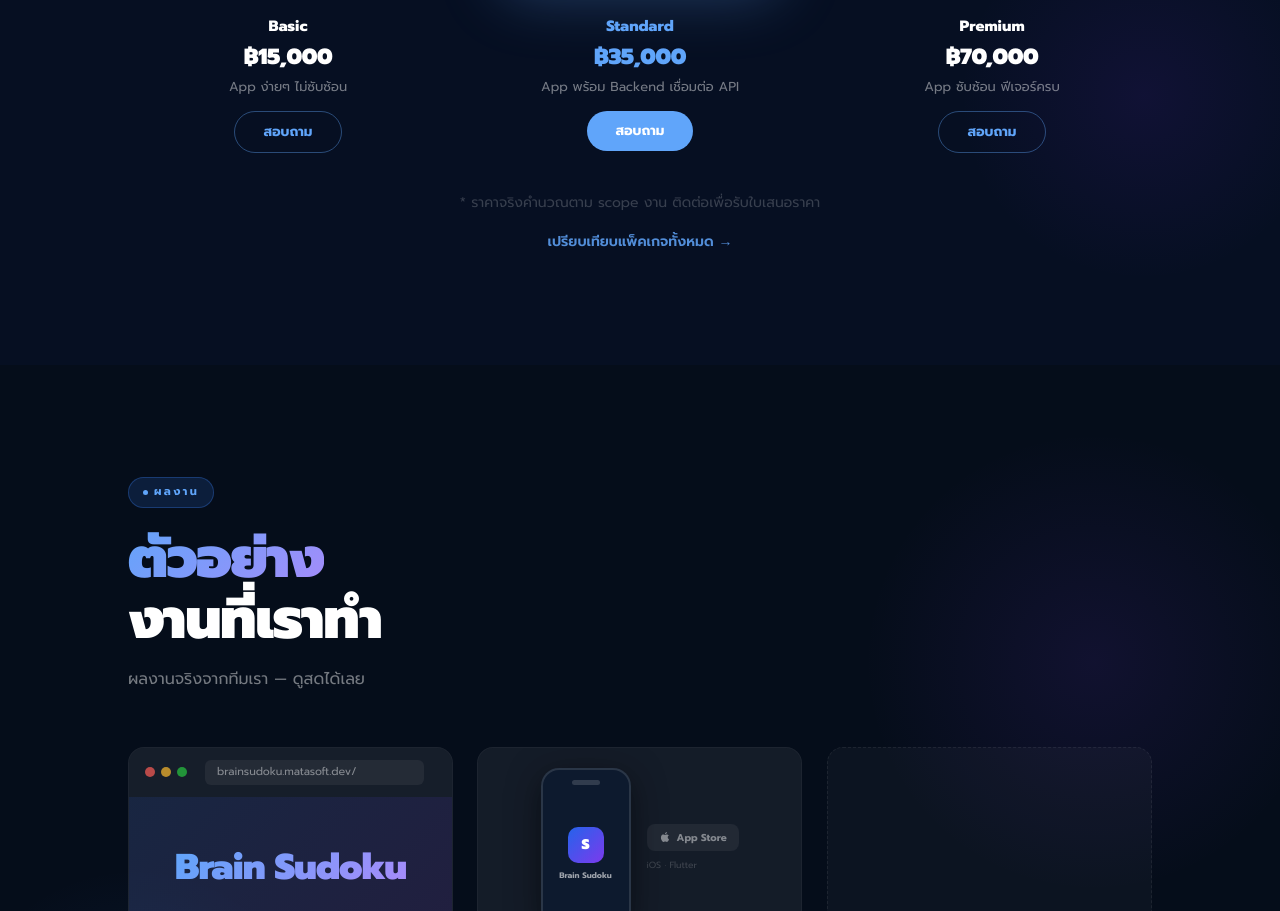
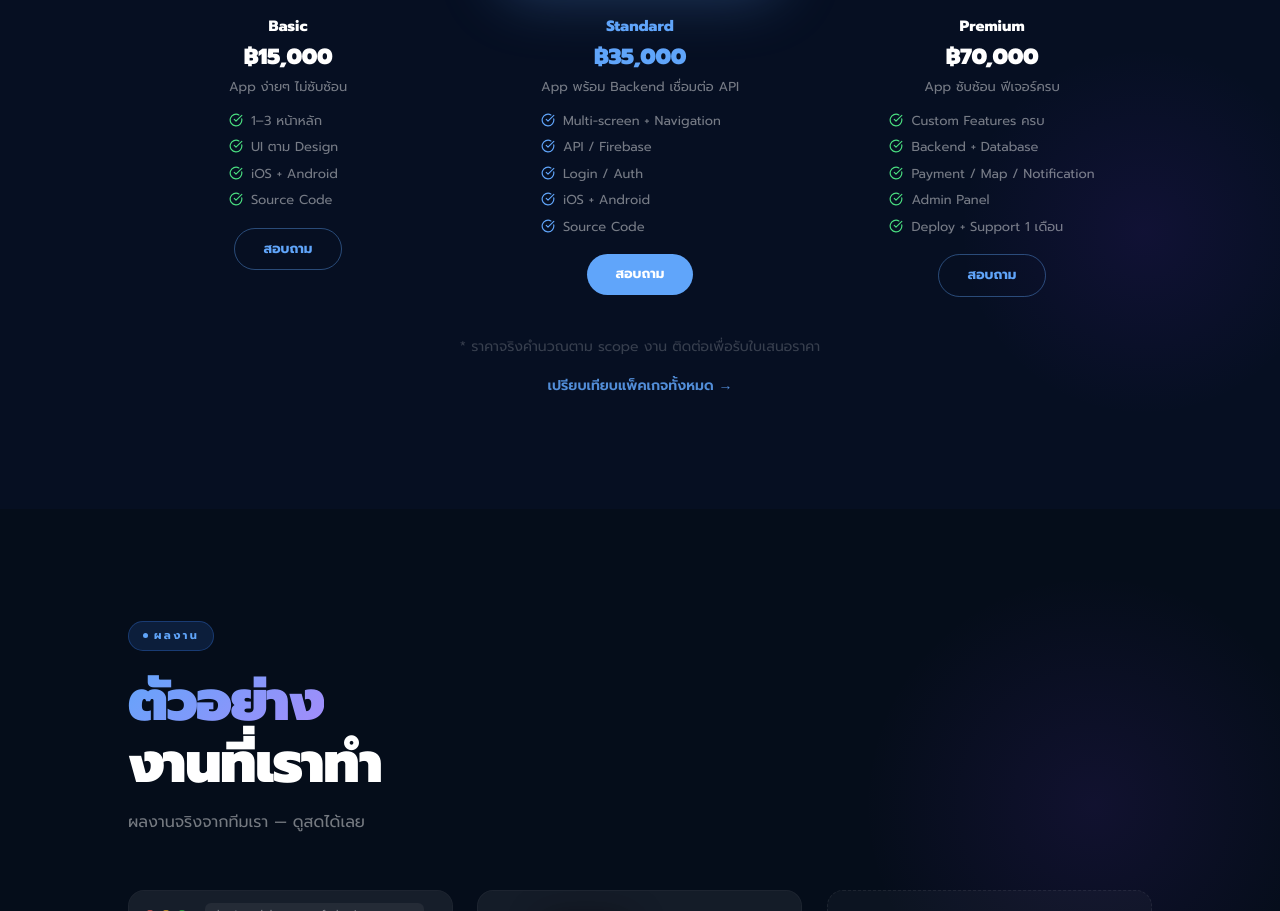
Before and after one commit to beamzaofficial/matasoft-web, a Next.js app: page / in a window 1280 px wide. Shown: the part 4728-5639 px from the top of the page. Built offline with nearby package versions, Linux system fonts and the light colour scheme.

Commit message:
feat: add feature list to pricing mockup cards on homepage
Co-Authored-By: Claude Sonnet 4.6 <noreply@anthropic.com>

```diff
--- a/app/page.tsx
+++ b/app/page.tsx
@@ -2040,6 +2040,15 @@ export default function Home() {
                       ฿{item.price}
                     </div>
                     <div style={{ fontSize:13, color:c.textMuted, marginBottom:14, lineHeight:1.5 }}>{item.desc}</div>
+                    {/* Feature list */}
+                    <ul style={{ listStyle:"none", padding:0, margin:"0 0 18px", display:"flex", flexDirection:"column", gap:7, textAlign:"left" }}>
+                      {item.features.map((f: string, j: number) => (
+                        <li key={j} style={{ display:"flex", alignItems:"flex-start", gap:8, fontSize:13 }}>
+                          <CheckCircle style={{ width:14, height:14, marginTop:2, flexShrink:0, color: item.highlight ? c.eyebrow : "#4ade80" }} />
+                          <span style={{ color: c.textMuted }}>{f}</span>
+                        </li>
+                      ))}
+                    </ul>
                     <button
                       onClick={() => { setInquiryPlan(`${item.isApp?"Flutter App":"Web"} · ${item.name} — ฿${item.price}`); setInquiryText(""); setInquiryContact(""); setInquiryDone(false); setInquiryOpen(true); }}
                       style={{ padding:"10px 28px", borderRadius:99, fontSize:13.5, fontWeight:700, cursor:"pointer",
```
